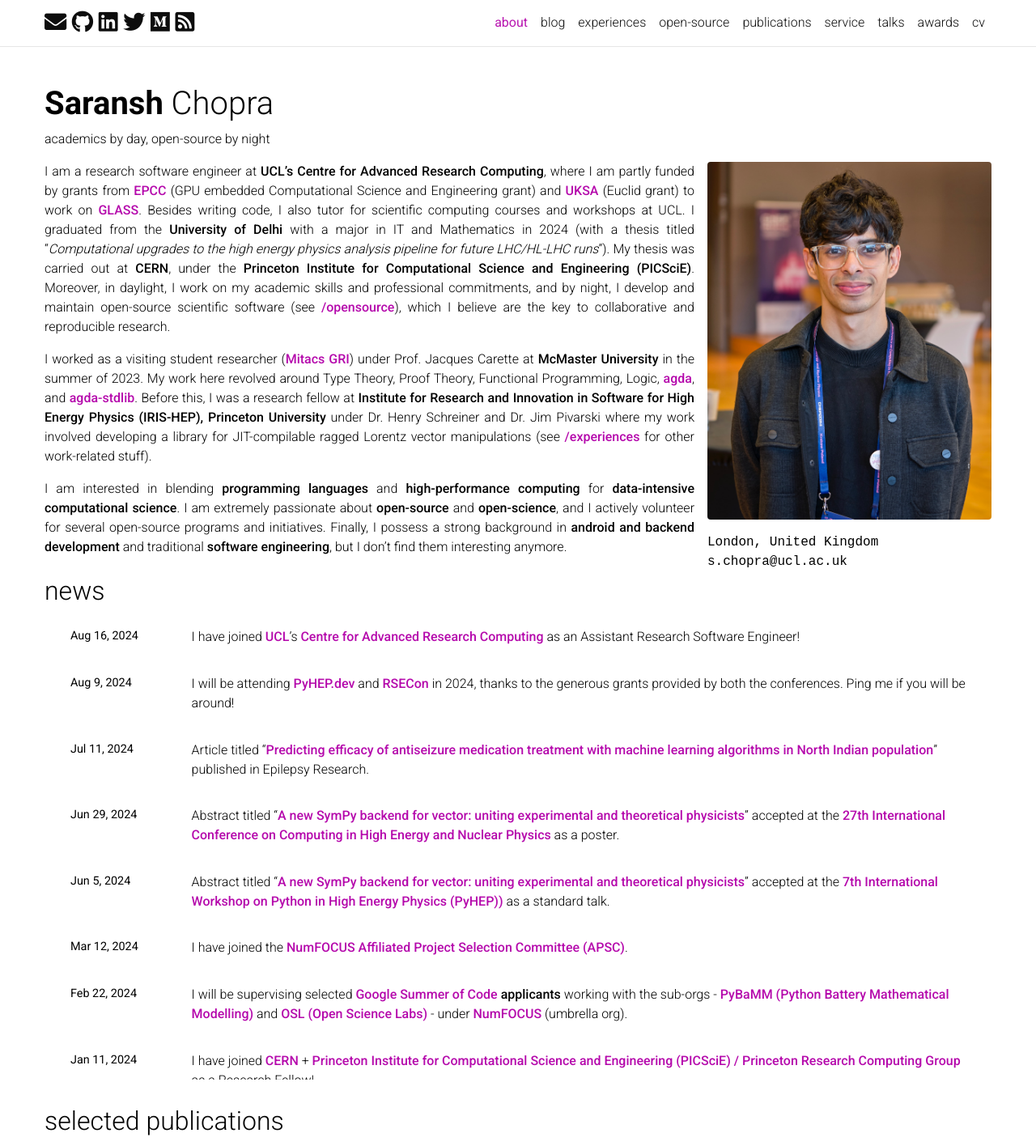
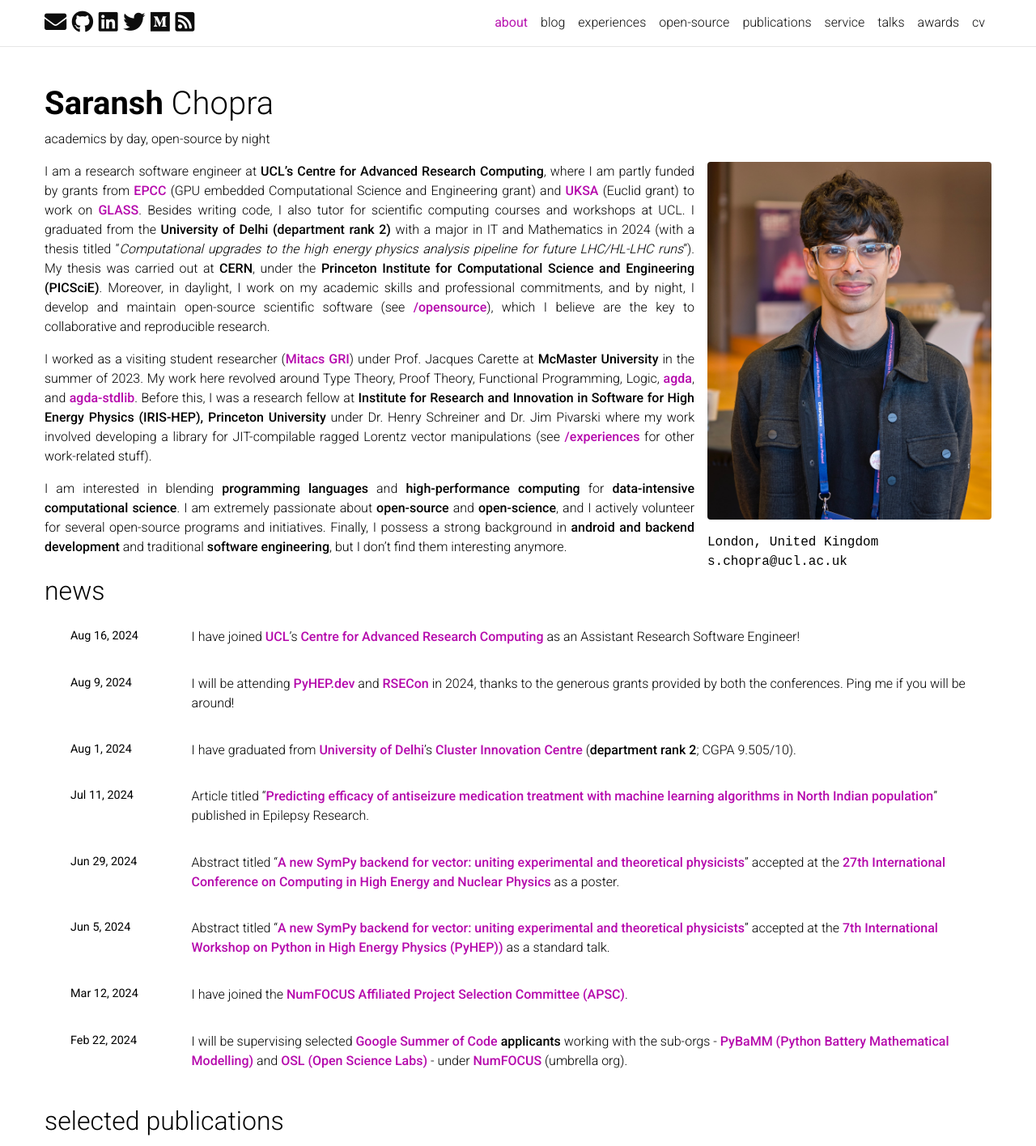
Before and after one commit to Saransh-cpp/Saransh-cpp.github.io, a Jekyll site: the page built from _pages/about.md, in a window 1280 px wide, cut to the strip 0-1416 px from the top of the page. Shown: the whole strip at 81% size. Built offline with Jekyll 4.4.1, drawn with Linux system fonts in a browser that asks for light colours; full-size pictures stand in for the smaller copies a plugin makes; emoji names are drawn with the system emoji font; comment, search, counter and statistics services are not loaded; a style sheet for code colours, icons or effects is not loaded.

Commit message:
add graduation

```diff
--- a/_pages/about.md
+++ b/_pages/about.md
@@ -16,7 +16,7 @@
 social: true  # includes social icons at the bottom of the page
 ---
 
-I am a research software engineer at **UCL's Centre for Advanced Research Computing**, where I am partly funded by grants from **[EPCC](https://www.epcc.ed.ac.uk)** (GPU embedded Computational Science and Engineering grant) and **[UKSA](https://www.gov.uk/government/organisations/uk-space-agency)** (Euclid grant) to work on **[GLASS](https://github.com/glass-dev/glass)**. Besides writing code, I also tutor for scientific computing courses and workshops at UCL. I graduated from the **University of Delhi** with a major in IT and Mathematics in 2024 (with a thesis titled "*Computational upgrades to the high energy physics analysis pipeline for future LHC/HL-LHC runs*"). My thesis was carried out at **CERN**, under the **Princeton Institute for Computational Science and Engineering (PICSciE)**.  Moreover, in daylight, I work on my academic skills and professional commitments, and by night, I develop and maintain open-source scientific software (see **[/opensource](/opensource)**), which I believe are the key to collaborative and reproducible research.
+I am a research software engineer at **UCL's Centre for Advanced Research Computing**, where I am partly funded by grants from **[EPCC](https://www.epcc.ed.ac.uk)** (GPU embedded Computational Science and Engineering grant) and **[UKSA](https://www.gov.uk/government/organisations/uk-space-agency)** (Euclid grant) to work on **[GLASS](https://github.com/glass-dev/glass)**. Besides writing code, I also tutor for scientific computing courses and workshops at UCL. I graduated from the **University of Delhi (department rank 2)** with a major in IT and Mathematics in 2024 (with a thesis titled "*Computational upgrades to the high energy physics analysis pipeline for future LHC/HL-LHC runs*"). My thesis was carried out at **CERN**, under the **Princeton Institute for Computational Science and Engineering (PICSciE)**.  Moreover, in daylight, I work on my academic skills and professional commitments, and by night, I develop and maintain open-source scientific software (see **[/opensource](/opensource)**), which I believe are the key to collaborative and reproducible research.
 
 I worked as a visiting student researcher (**[Mitacs GRI](https://www.mitacs.ca/en/programs/globalink/globalink-research-internship)**) under Prof. Jacques Carette at **McMaster University** in the summer of 2023. My work here revolved around Type Theory, Proof Theory, Functional Programming, Logic, **[agda](https://wiki.portal.chalmers.se/agda/pmwiki.php){:target="_blank"}**, and **[agda-stdlib](https://github.com/agda/agda-stdlib){:target="_blank"}**. Before this, I was a research fellow at **Institute for Research and Innovation in Software for High Energy Physics (IRIS-HEP), Princeton University** under Dr. Henry Schreiner and Dr. Jim Pivarski where my work involved developing a library for JIT-compilable ragged Lorentz vector manipulations (see **[/experiences](/experiense)** for other work-related stuff).
 
```
Also changed, not shown: _news/announcement_33.md (added, +7 -0 lines).
